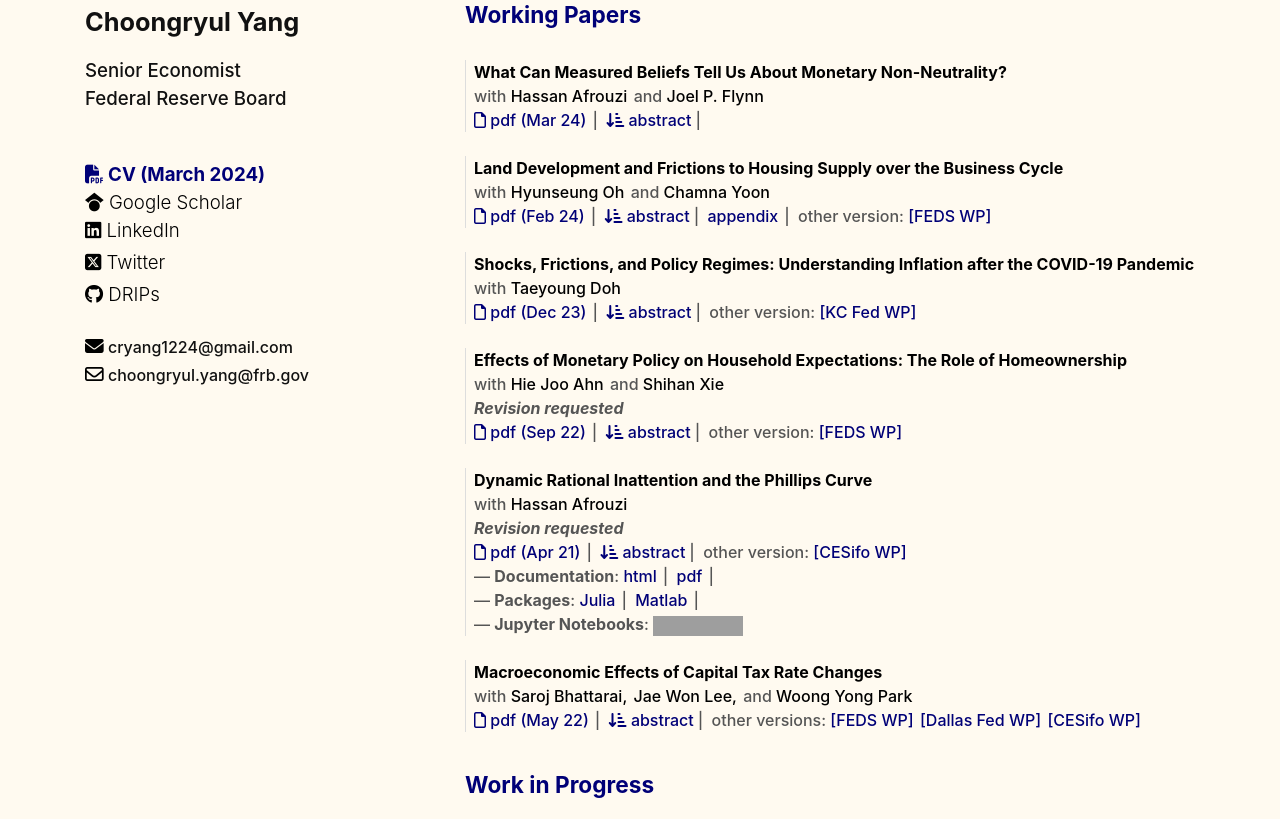
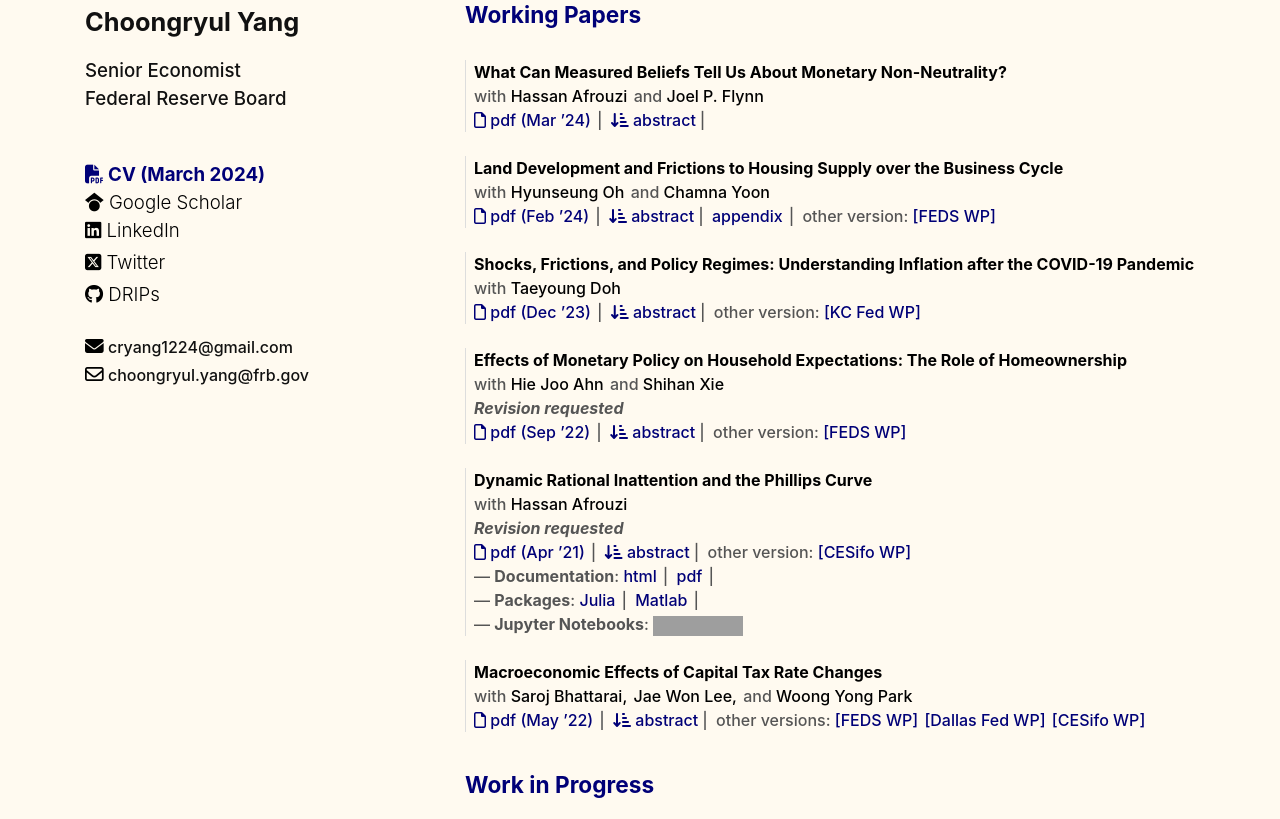
Before and after one commit to choongryulyang/choongryulyang.github.io, a Jekyll site: the page index.html, which Jekyll copies as it is, in a window 1280 px wide and 1400 px high, scrolled down 397 px. Shown: the part 307-1126 px from the top of the window. Built offline with Jekyll 4.4.1, drawn with Linux system fonts in a browser that asks for light colours; nearby versions of some CDN libraries; grey boxes are pictures that could not be loaded.

Commit message:
Update index.html

```diff
--- a/index.html
+++ b/index.html
@@ -332,7 +332,7 @@
 
                             <a class="tag" href="research/afy_selection.pdf" target="_blank"
                                 onclick="gtag('event','Click',{'event_category': 'AFY','event_action':'Click','event_label':'AFY PDF'})">
-                                <i class="fa-regular fa-file"></i> pdf (Mar 24)</a><span class="tagsep">|</span>
+                                <i class="fa-regular fa-file"></i> pdf (Mar &rsquo;24)</a><span class="tagsep">|</span>
                             <a class="checkbox" target="_blank"
                                 onclick="gtag('event','Click',{'event_category': 'AFY','event_action':'Click','event_label':'AFY Abstract'})">
 								<label for="AFY_selection"><i class="fa-solid fa-arrow-down-short-wide"></i> abstract </label></a><span class="tagsep">|</span>
@@ -369,7 +369,7 @@
 
                             <a class="tag" href="research/OYY_TTD.pdf" target="_blank"
                                 onclick="gtag('event','Click',{'event_category': 'OYY','event_action':'Click','event_label':'OYY PDF'})">
-                                <i class="fa-regular fa-file"></i> pdf (Feb 24)</a><span class="tagsep">|</span>
+                                <i class="fa-regular fa-file"></i> pdf (Feb &rsquo;24)</a><span class="tagsep">|</span>
                             <a class="checkbox" target="_blank"
                                 onclick="gtag('event','Click',{'event_category': 'OYY','event_action':'Click','event_label':'OYY Abstract'})">
 								<label for="OYY_TTD"><i class="fa-solid fa-arrow-down-short-wide"></i> abstract</label></a><span class="tagsep">|</span>
@@ -409,7 +409,7 @@
 
                             <a class="tag" href="research/DY_COVID_Inflation.pdf" target="_blank"
                                 onclick="gtag('event','Click',{'event_category': 'DY','event_action':'Click','event_label':'DY PDF'})">
-                                <i class="fa-regular fa-file"></i> pdf (Dec 23)</a><span class="tagsep">|</span>
+                                <i class="fa-regular fa-file"></i> pdf (Dec &rsquo;23)</a><span class="tagsep">|</span>
                             <a class="checkbox" target="_blank"
                                 onclick="gtag('event','Click',{'event_category': 'DY','event_action':'Click','event_label':'DY Abstract'})">
 								<label for="DY_COVID_Inflation"><i class="fa-solid fa-arrow-down-short-wide"></i> abstract</label></a><span class="tagsep">|</span>
@@ -461,7 +461,7 @@
 
                             <a class="tag" href="research/AXY_Homeownership.pdf" target="_blank"
                                 onclick="gtag('event','Click',{'event_category': 'AXY','event_action':'Click','event_label':'AXY PDF'})">
-                                <i class="fa-regular fa-file"></i> pdf (Sep 22)</a><span class="tagsep">|</span>
+                                <i class="fa-regular fa-file"></i> pdf (Sep &rsquo;22)</a><span class="tagsep">|</span>
                             <a class="checkbox" target="_blank"
                                 onclick="gtag('event','Click',{'event_category': 'AXY','event_action':'Click','event_label':'AXY Abstract'})">
                                 <label for="AXY_Homeownership"><i class="fa-solid fa-arrow-down-short-wide"></i> abstract</label></a><span class="tagsep">|</span>
@@ -507,7 +507,7 @@
 
                             <a class="tag" href="research/dynamic_inattention.pdf" target="_blank"
                                 onclick="gtag('event','Click',{'event_category': 'AY','event_action':'Click','event_label':'AY PDF'})">
-                                <i class="fa-regular fa-file"></i> pdf (Apr 21)</a><span class="tagsep">|</span>
+                                <i class="fa-regular fa-file"></i> pdf (Apr &rsquo;21)</a><span class="tagsep">|</span>
                             <a class="checkbox" target="_blank"
                                 onclick="gtag('event','Click',{'event_category': 'AY','event_action':'Click','event_label':'AY Abstract'})">
                                 <label for="AY"><i class="fa-solid fa-arrow-down-short-wide"></i> abstract</label></a><span class="tagsep">|</span>
@@ -568,7 +568,7 @@
 
                             <a class="tag" href="research/CapitalTaxRateChanges_Website.pdf" target="_blank"
                                 onclick="gtag('event','Click',{'event_category': 'BLPY','event_action':'Click','event_label':'BLPY PDF'})">
-                                <i class="fa-regular fa-file"></i> pdf (May 22)</a><span class="tagsep">|</span>
+                                <i class="fa-regular fa-file"></i> pdf (May &rsquo;22)</a><span class="tagsep">|</span>
                             <a class="checkbox" target="_blank"
                                 onclick="gtag('event','Click',{'event_category': 'BLPY','event_action':'Click','event_label':'BLPY Abstract'})">
                                 <label for="BLPY"><i class="fa-solid fa-arrow-down-short-wide"></i> abstract</label></a><span class="tagsep">|</span>
```
